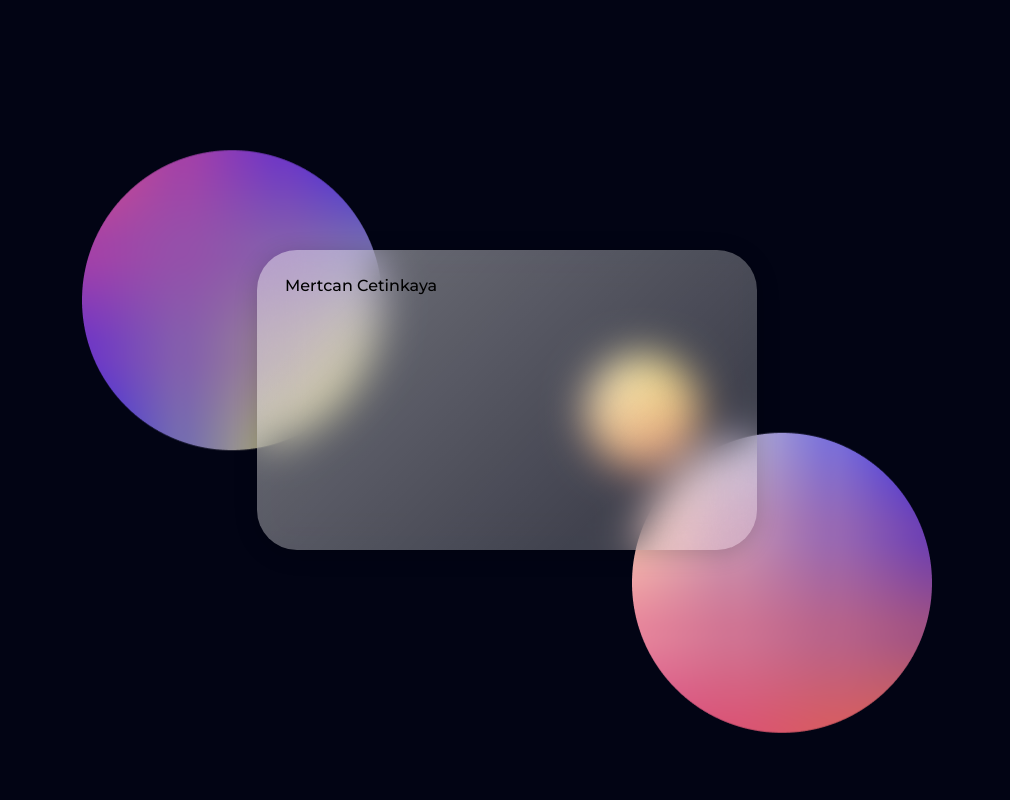
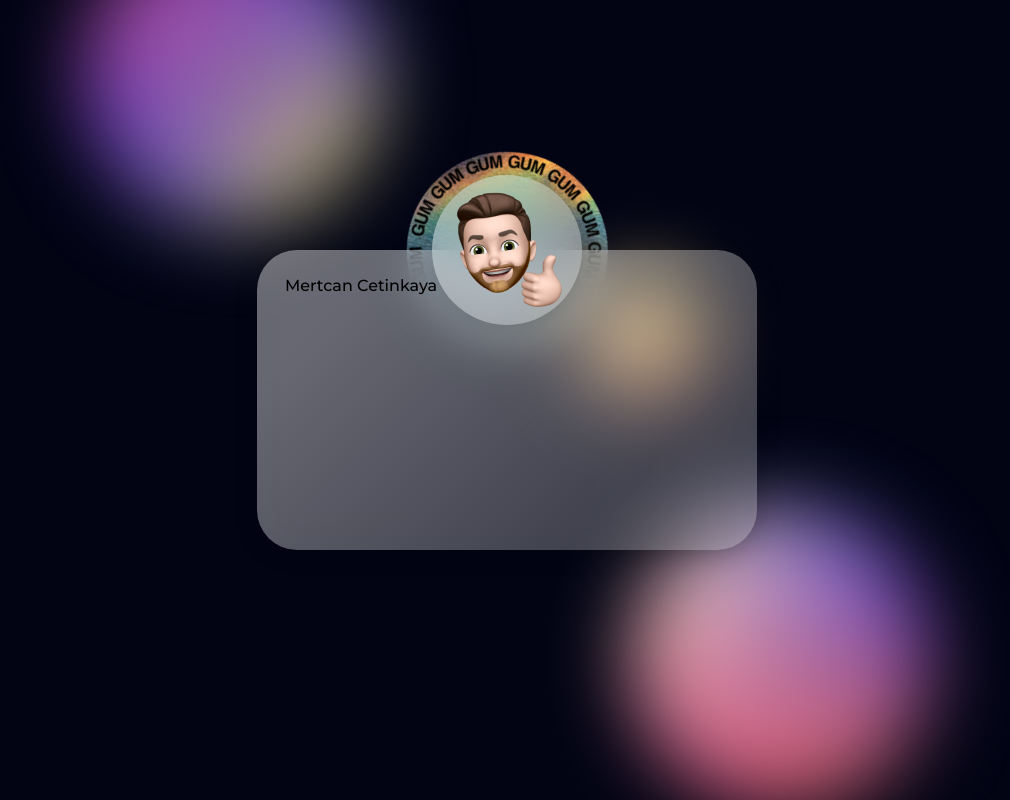
Before and after one commit to mertcancet/personal-website, a Next.js app: page / in a window 1280 px wide. Shown: the whole page, without its empty margins (133-1143 px from the left). Built offline with nearby package versions, Linux system fonts and the light colour scheme.

Commit message:
card layout completed

```diff
--- a/pages/index.tsx
+++ b/pages/index.tsx
@@ -1,13 +1,13 @@
 import type { NextPage } from 'next';
 
-import { Card, Layout } from 'src/components';
+import { Layout, PersonalInafo } from 'src/components';
 
 const Home: NextPage = () => {
   return (
     <Layout>
       <div className="h-screen">
         <div className="flex justify-center items-center  h-full ">
-          <Card>Mertcan Cetinkaya</Card>
+          <PersonalInafo />
         </div>
       </div>
     </Layout>
--- /dev/null
+++ b/src/components/avatar/index.tsx
@@ -0,0 +1,22 @@
+import Image from 'next/image';
+import React from 'react';
+import cx from 'classnames';
+import Card from '../card';
+import styles from './styles.module.scss';
+const Avatar = () => {
+  return (
+    <div>
+      <div
+        className={cx(
+          styles.container,
+          'absolute  top-[50px] left-[30%]   translate-x-[-50%] grid place-items-center h-[200px] w-[200px]'
+        )}
+      />
+      <Card className="top-[-50%] left-[50%]  translate-y-[50%] translate-x-[-50%] !rounded-full w-[150px] h-[150px] grid place-items-center absolute  !z-20">
+        <Image src="/images/avatar.png" layout="fill" alt="" />
+      </Card>
+    </div>
+  );
+};
+
+export default Avatar;
--- /dev/null
+++ b/src/components/avatar/styles.module.scss
@@ -0,0 +1,12 @@
+.container {
+  background-image: url('/images/gum.png');
+  animation: spin 60s infinite linear;
+}
+@keyframes spin {
+  from {
+    transform: rotate(0deg);
+  }
+  to {
+    transform: rotate(360deg);
+  }
+}
--- a/src/components/card/index.tsx
+++ b/src/components/card/index.tsx
@@ -1,34 +1,16 @@
 import React from 'react';
-import Image from 'next/image';
 import cx from 'classnames';
 
 import styles from './styles.module.scss';
 
-const Card: React.FC = ({ children }) => {
+interface CardProps {
+  className?: string;
+}
+
+const Card: React.FC<CardProps> = ({ className, children }) => {
   return (
-    <div className="relative">
-      <div className={cx(styles.card, 'w-[500px] h-[300px]  p-5 rounded-xl  z-10 relative ')}>
-        <div className="px-2 py-1  text-black font-montserrat font-medium">{children}</div>
-      </div>
-      {/* Left top circle */}
-      <div className="absolute top-[-50%] left-[-35%] z-0 animate-[moveUp_12s_linear__infinite]">
-        <div className="relative w-[300px] h-[300px] z-0 ">
-          <Image src="/images/Rectangle-2.png" layout="fill" alt="" />
-        </div>
-      </div>
-      {/* Right bottom circle */}
-
-      <div className="absolute bottom-[-50%] right-[-35%]  z-0 animate-[moveUp2_15s_linear__infinite]">
-        <div className="relative w-[300px] h-[300px] z-0 ">
-          <Image src="/images/Rectangle-1.png" layout="fill" alt="" />
-        </div>
-      </div>
-      {/* Yellow circle */}
-      <div className="absolute top-[50%] left-[50%]  z-0 animate-[transformYellowCircle_10s_linear__infinite]">
-        <div className="relative w-[150px] h-[150px] z-0 ">
-          <Image src="/images/Rectangle-3.png" layout="fill" alt="" />
-        </div>
-      </div>
+    <div className={cx('  p-5 rounded-xl  z-10 relative ', styles.card, className)}>
+      <div className="px-2 py-1  text-black font-montserrat font-medium">{children}</div>
     </div>
   );
 };
--- a/src/components/index.ts
+++ b/src/components/index.ts
@@ -1,2 +1,3 @@
 export { default as Card } from './card';
 export { default as Layout } from './layout';
+export { default as PersonalInafo } from './personal-info';
--- /dev/null
+++ b/src/components/personal-info/index.tsx
@@ -0,0 +1,33 @@
+import Image from 'next/image';
+import React from 'react';
+import Avatar from '../avatar';
+import Card from '../card';
+
+const PersonalInfo = () => {
+  return (
+    <div className="relative mt-[-150px]">
+      <Avatar />
+      <Card className="w-[500px] h-[300px]">Mertcan Cetinkaya</Card>
+      {/* Left top circle */}
+      <div className="absolute top-[-50%] left-[-35%] z-0 animate-[moveUp_12s_linear__infinite]">
+        <div className="relative w-[300px] h-[300px] z-0 blur-2xl ">
+          <Image src="/images/Rectangle-2.png" layout="fill" alt="" />
+        </div>
+      </div>
+      {/* Right bottom circle */}
+      <div className="absolute bottom-[-50%] right-[-35%]  z-0 animate-[moveUp2_15s_linear__infinite] ">
+        <div className="relative w-[300px] h-[300px] z-0 blur-2xl  ">
+          <Image src="/images/Rectangle-1.png" layout="fill" alt="" />
+        </div>
+      </div>
+      {/* Yellow circle */}
+      <div className="absolute top-[50%] left-[50%]  z-0 animate-[transformYellowCircle_10s_linear__infinite]">
+        <div className="relative w-[150px] h-[150px] z-0 blur-2xl ">
+          <Image src="/images/Rectangle-3.png" layout="fill" alt="" />
+        </div>
+      </div>
+    </div>
+  );
+};
+
+export default PersonalInfo;
--- a/styles/Home.module.css
+++ /dev/null
@@ -1,129 +0,0 @@
-.container {
-  padding: 0 2rem;
-}
-
-.main {
-  min-height: 100vh;
-  padding: 4rem 0;
-  flex: 1;
-  display: flex;
-  flex-direction: column;
-  justify-content: center;
-  align-items: center;
-}
-
-.footer {
-  display: flex;
-  flex: 1;
-  padding: 2rem 0;
-  border-top: 1px solid #eaeaea;
-  justify-content: center;
-  align-items: center;
-}
-
-.footer a {
-  display: flex;
-  justify-content: center;
-  align-items: center;
-  flex-grow: 1;
-}
-
-.title a {
-  color: #0070f3;
-  text-decoration: none;
-}
-
-.title a:hover,
-.title a:focus,
-.title a:active {
-  text-decoration: underline;
-}
-
-.title {
-  margin: 0;
-  line-height: 1.15;
-  font-size: 4rem;
-}
-
-.title,
-.description {
-  text-align: center;
-}
-
-.description {
-  margin: 4rem 0;
-  line-height: 1.5;
-  font-size: 1.5rem;
-}
-
-.code {
-  background: #fafafa;
-  border-radius: 5px;
-  padding: 0.75rem;
-  font-size: 1.1rem;
-  font-family: Menlo, Monaco, Lucida Console, Liberation Mono, DejaVu Sans Mono,
-    Bitstream Vera Sans Mono, Courier New, monospace;
-}
-
-.grid {
-  display: flex;
-  align-items: center;
-  justify-content: center;
-  flex-wrap: wrap;
-  max-width: 800px;
-}
-
-.card {
-  margin: 1rem;
-  padding: 1.5rem;
-  text-align: left;
-  color: inherit;
-  text-decoration: none;
-  border: 1px solid #eaeaea;
-  border-radius: 10px;
-  transition: color 0.15s ease, border-color 0.15s ease;
-  max-width: 300px;
-}
-
-.card:hover,
-.card:focus,
-.card:active {
-  color: #0070f3;
-  border-color: #0070f3;
-}
-
-.card h2 {
-  margin: 0 0 1rem 0;
-  font-size: 1.5rem;
-}
-
-.card p {
-  margin: 0;
-  font-size: 1.25rem;
-  line-height: 1.5;
-}
-
-.logo {
-  height: 1em;
-  margin-left: 0.5rem;
-}
-
-@media (max-width: 600px) {
-  .grid {
-    width: 100%;
-    flex-direction: column;
-  }
-}
-
-@media (prefers-color-scheme: dark) {
-  .card,
-  .footer {
-    border-color: #222;
-  }
-  .code {
-    background: #111;
-  }
-  .logo img {
-    filter: invert(1);
-  }
-}
```
Also changed, not shown: public/images/avatar.png (added), public/images/gum.png (added).
